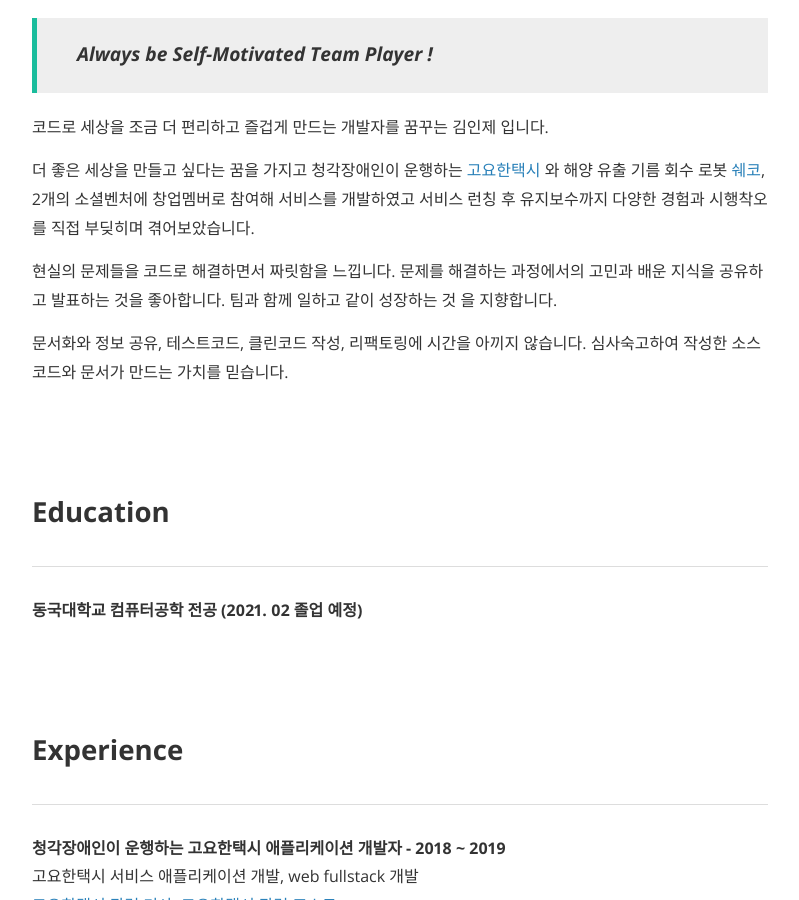
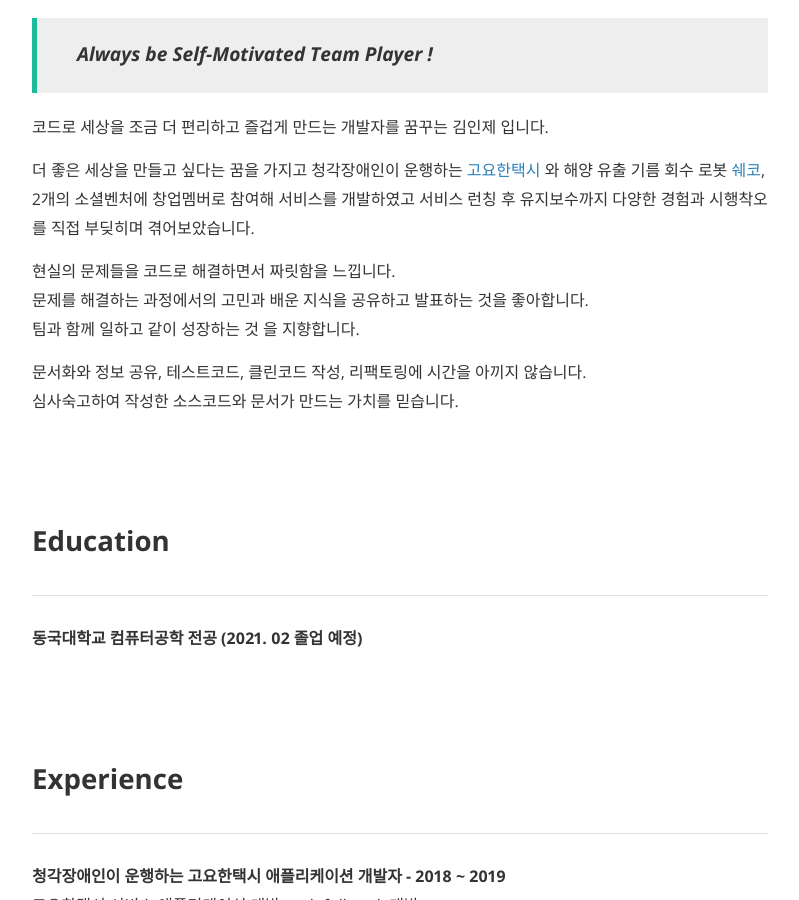
Before and after one commit to injae-kim/injae-kim.github.io, a Jekyll site: the page built from about.md, in a window 1280 px wide and 900 px high, scrolled down 739 px. Shown: the whole window, without its empty margins (240-1039 px from the left). Built offline with Jekyll 4.4.1, drawn with Linux system fonts in a browser that asks for light colours; nearby versions of some CDN libraries; some web fonts are replaced.

Commit message:
fix post

```diff
--- a/about.md
+++ b/about.md
@@ -18,15 +18,13 @@ permalink: /about/
 
 코드로 세상을 조금 더 편리하고 즐겁게 만드는 개발자를 꿈꾸는 김인제 입니다.
 
-더 좋은 세상을 만들고 싶다는 꿈을 가지고 청각장애인이 운행하는 [고요한택시](http://www.goyohantaxi.com/) 와
-해양 유출 기름 회수 로봇 [쉐코](http://sheco.co), 2개의 소셜벤처에 창업멤버로 참여해 서비스를 개발하였고
-서비스 런칭 후 유지보수까지 다양한 경험과 시행착오를 직접 부딪히며 겪어보았습니다.
+더 좋은 세상을 만들고 싶다는 꿈을 가지고 청각장애인이 운행하는 [고요한택시](http://www.goyohantaxi.com/) 와 해양 유출 기름 회수 로봇 [쉐코](http://sheco.co), 2개의 소셜벤처에 창업멤버로 참여해 서비스를 개발하였고 서비스 런칭 후 유지보수까지 다양한 경험과 시행착오를 직접 부딪히며 겪어보았습니다.
 
-현실의 문제들을 코드로 해결하면서 짜릿함을 느낍니다.
-문제를 해결하는 과정에서의 고민과 배운 지식을 공유하고 발표하는 것을 좋아합니다.
+현실의 문제들을 코드로 해결하면서 짜릿함을 느낍니다.<br/>
+문제를 해결하는 과정에서의 고민과 배운 지식을 공유하고 발표하는 것을 좋아합니다.<br/>
 팀과 함께 일하고 같이 성장하는 것 을 지향합니다.
 
-문서화와 정보 공유, 테스트코드, 클린코드 작성, 리팩토링에 시간을 아끼지 않습니다.
+문서화와 정보 공유, 테스트코드, 클린코드 작성, 리팩토링에 시간을 아끼지 않습니다.<br/>
 심사숙고하여 작성한 소스코드와 문서가 만드는 가치를 믿습니다.
 
 <br/>
@@ -125,3 +123,7 @@ WebGL 기반 오픈소스 웹 게임 엔진인 Phaser.js 와 node.js, socket 통
 ---
 
 - injae.kim.dev@gmail.com
+
+<br/>
+
+<br/>
```
